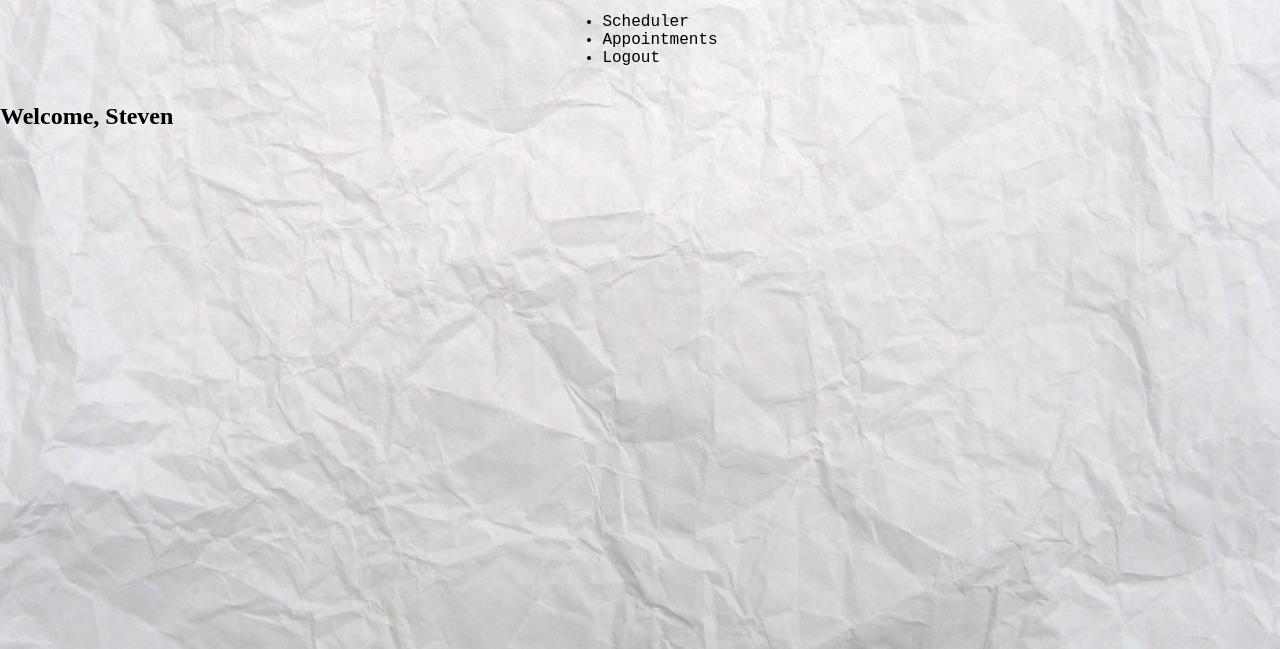
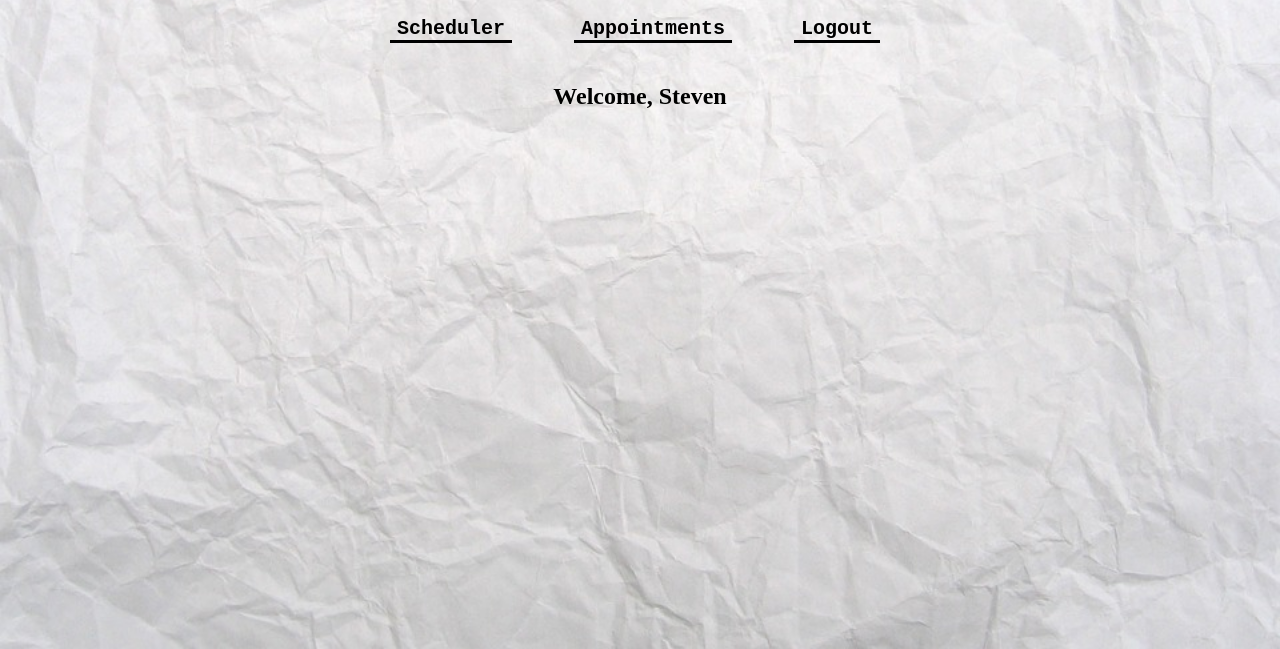
Before and after one commit to mrgreen12375/appoint-me-hardcode, a plain HTML site: page home.html in a window 1280 px wide. Shown: the part 151-800 px from the top of the page. Drawn offline with Linux system fonts and the light colour scheme.

Commit message:
setup home

```diff
--- a/home.html
+++ b/home.html
@@ -9,19 +9,18 @@
     <title>Appoint Me</title>
 </head>
 
-<header>
-    <h1>Appoint Me</h1>
+<body>
+    <header>
+        <h1>Appoint Me</h1>
+    </header>
     <nav>
         <ul>
-            <li>Scheduler</li>
-            <li>Appointments</li>
-            <li>Logout</li>
+            <li><a href="scheduler.html">Scheduler</a></li>
+            <li><a href="appointments.html">Appointments</a></li>
+            <li><a href="index.html">Logout</a></li>
         </ul>
     </nav>
-</header>
-
-<body>
-    <h2>Welcome, Steven</h2>
+    <h2 class="welcome">Welcome, Steven</h2>
 </body>
 
 </html>
--- a/style.css
+++ b/style.css
@@ -22,6 +22,51 @@ header {
 
 header h1 {
     font-size: 60px;
+}
+
+nav {
+    display: flex;
+    justify-content: center;
+    font-weight: bold;
+    font-size: 20px;
+    font-family: 'Courier New', Courier, monospace;
+}
+
+nav ul a{
+    text-decoration: none;
+}
+
+nav li{
+    display: inline-block;
+    color: black;
+    border-bottom: 3px solid black;
+    padding: 0px 7px 0px;
+    margin-right: 50px;
+}
+
+nav li:hover {
+    color: white;
+    background-color: black;
+}
+
+nav a:link {
+    color: black;
+}
+
+nav a:hover {
+    color: white;
+}
+
+nav a:visited {
+    color: black;
+}
+
+nav a:visited:hover {
+    color: white;
+}
+
+.welcome {
+    text-align: center;
 }
 
 .launchPage {
```
Also changed, not shown: login.html (+3 -4 lines), signup.html (+3 -4 lines).
